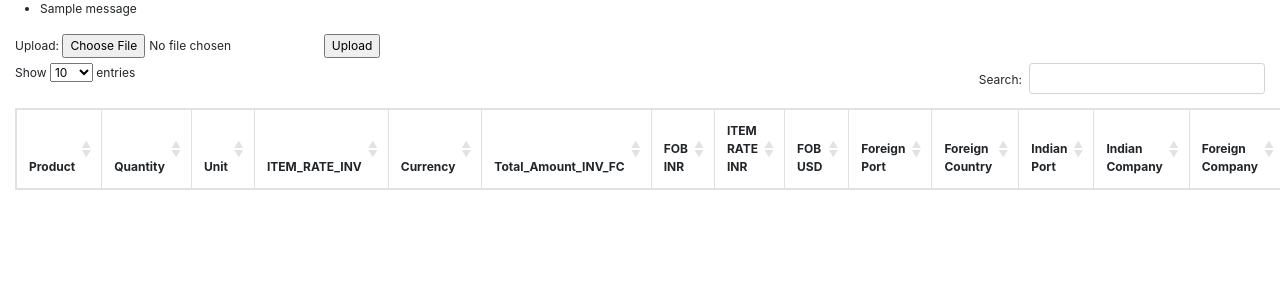
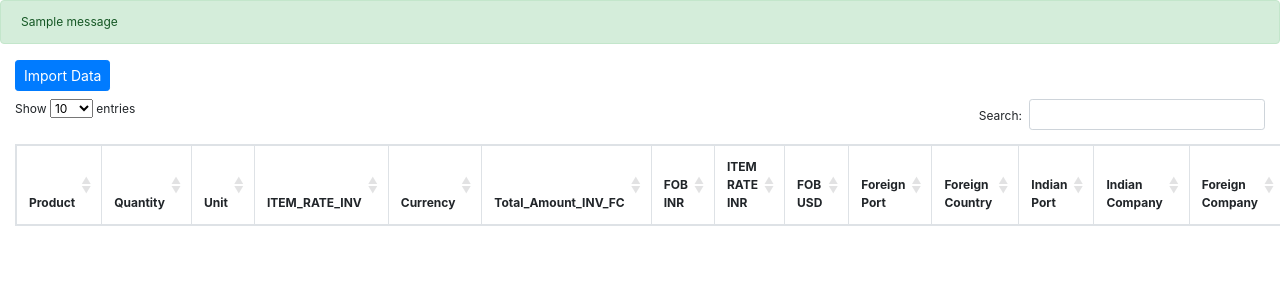
Before and after one commit to varunsak/sdgindia, a Django app: page / in a window 1280 px wide; the page is wider, and only the part inside the window is pictured. Shown: the top 300 px of that part. Run offline with Django 3.2, Linux system fonts and the light colour scheme; tables that the repository leaves empty hold one stand-in row (values such as "Sample post"); one stand-in notice (Sample message) is shown; lists and menus that the app fills with data are empty; some libraries are stand-ins or nearby versions.

Commit message:
Improvements.

```diff
--- a/portdata/templates/portdata/base.html
+++ b/portdata/templates/portdata/base.html
@@ -13,11 +13,13 @@
   </head>
   <body>
     {% if messages %}
-    <ul class="messages">
+    <div class="messages" style="list-style: none;">
         {% for message in messages %}
-        <li{% if message.tags %} class="{{ message.tags }}"{% endif %}>{{ message }}</li>
+        <li
+                {% if message.tags %} class="alert alert-{{ message.tags }}" {% endif %}>{{ message }}
+        </li>
         {% endfor %}
-    </ul>
+    </div>
     {% endif %}
 
     <div class="container-fluid">
--- a/portdata/templates/portdata/index.html
+++ b/portdata/templates/portdata/index.html
@@ -1,13 +1,35 @@
 {% extends 'portdata/base.html' %}
 
 {% block content %}
+<!-- Button trigger modal -->
+<div class="mt-2">
+    <button type="button" class="btn btn-primary btn-sm" data-toggle="modal" data-target="#fileUpload">Import Data</button>
+</div>
+
+<!-- Modal -->
+<div class="modal fade" id="fileUpload" tabindex="-1" role="dialog" aria-labelledby="fileUploadLabel" aria-hidden="true">
+  <div class="modal-dialog" role="document">
+    <div class="modal-content">
+      <div class="modal-header">
+        <h5 class="modal-title" id="fileUploadLabel">Import Data</h5>
+        <button type="button" class="close" data-dismiss="modal" aria-label="Close">
+          <span aria-hidden="true">&times;</span>
+        </button>
+      </div>
+      <div class="modal-body">
         <form method="POST" action="{% url 'upload' %}" enctype="multipart/form-data">{% csrf_token %}
-    <label for="uploadfiles">Upload: </label>
-    <input id="uploadfiles" type="file" , name="uploadfiles"/>
+            <input id="uploadfiles" type="file", name="uploadfiles", accept=".csv", multiple/>
             <input type="submit" value="Upload"/>
         </form>
+      </div>
+      <div class="modal-footer">
+        <button type="button" class="btn btn-sm" data-dismiss="modal">Close</button>
+      </div>
+    </div>
+  </div>
+</div>
 
-
+<div class="mt-2">
     <table id="datatable" class="table table-striped table-bordered" data-server-side="true" data-ajax="/api/data/?format=datatables">
         <thead>
             <tr>
@@ -30,5 +52,6 @@
             </tr>
         </thead>
     </table>
+</div>
 
 {% endblock %}
--- a/portdata/views.py
+++ b/portdata/views.py
@@ -12,32 +12,38 @@
 
 
 def upload(request):
-    files = request.FILES.getlist('uploadfiles')
-    for f in files:
-        file_reader = csv.reader(TextIOWrapper(f), delimiter=',')
-        next(file_reader, None)
-        for row in file_reader:
-            obj, created = PortData.objects.get_or_create(
-                product=row[0],
-                quantity=row[1],
-                unit=row[2],
-                item_rate_inv=row[3],
-                currency=row[4],
-                total_amount=row[5],
-                fob_inr=row[6],
-                item_rate_inr=row[7],
-                fob_usd=row[8],
-                foreign_port=row[9],
-                foreign_country=row[10],
-                india_port=row[11],
-                india_company=row[12],
-                foreign_company=row[13],
-                invoice_number=row[14],
-                hs_code=row[15],
-            )
-            print(created)
-    messages.add_message(request, messages.SUCCESS, 'Data imported.')
-    return redirect(request, 'portdata/index.html')
+    try:
+        files = request.FILES.getlist('uploadfiles')
+        for f in files:
+            file_reader = csv.reader(TextIOWrapper(f), delimiter=',')
+            next(file_reader, None)
+            try:
+                for row in file_reader:
+                    obj, created = PortData.objects.get_or_create(
+                        product=row[0],
+                        quantity=row[1],
+                        unit=row[2],
+                        item_rate_inv=row[3],
+                        currency=row[4],
+                        total_amount=row[5],
+                        fob_inr=row[6],
+                        item_rate_inr=row[7],
+                        fob_usd=row[8],
+                        foreign_port=row[9],
+                        foreign_country=row[10],
+                        india_port=row[11],
+                        india_company=row[12],
+                        foreign_company=row[13],
+                        invoice_number=row[14],
+                        hs_code=row[15],
+                    )
+                    print(created)
+            except:
+                messages.add_message(request, messages.ERROR, 'Error importing file ' + f.name + '. Skipping this.')
+        messages.add_message(request, messages.SUCCESS, 'Data imported.')
+    except:
+        messages.add_message(request, messages.ERROR, 'Error importing data.')
+    return redirect('index')
 
 
 class DataViewSet(viewsets.ModelViewSet):
```
Lines whose indentation alone changed are shown as unchanged.
